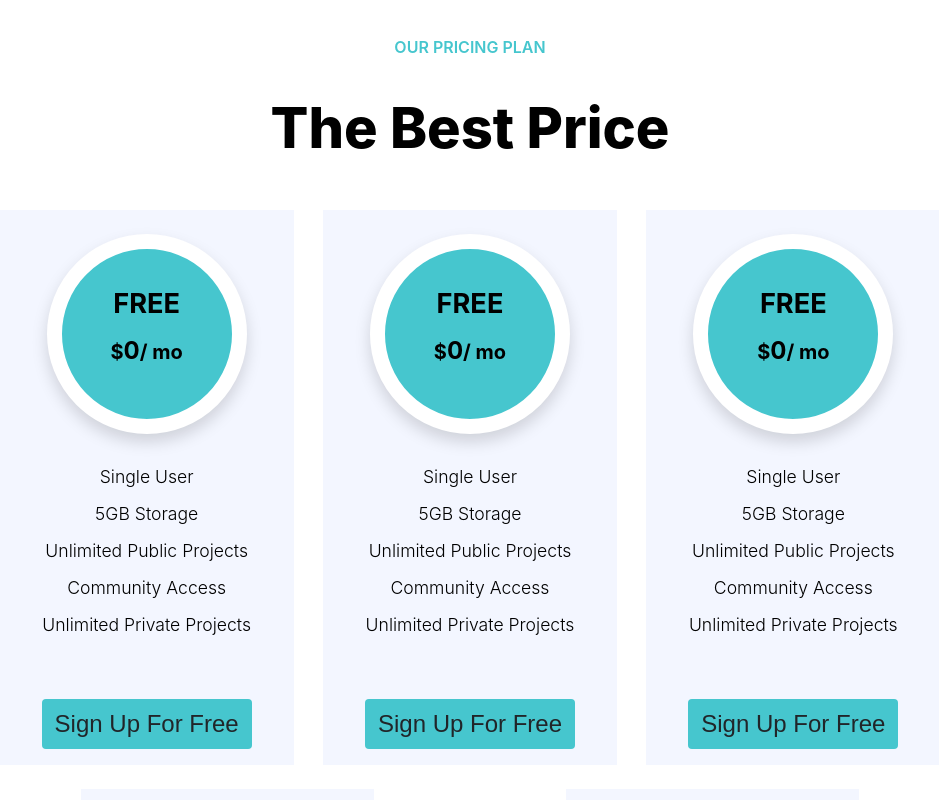
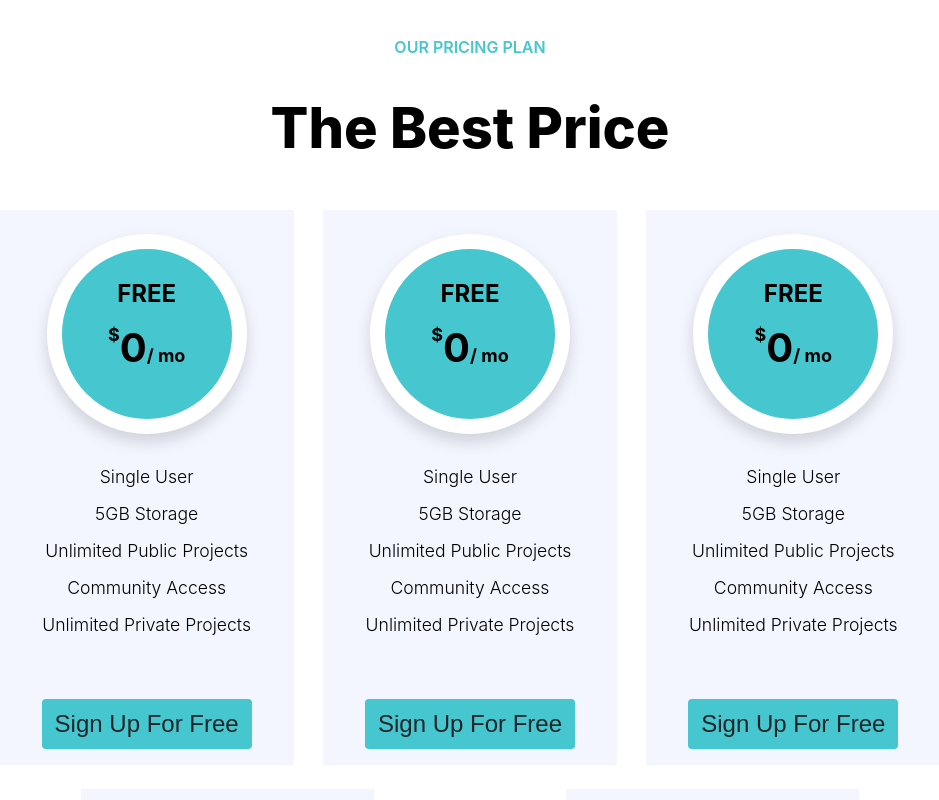
Before and after one commit to aziz-20/projectx, a React (Create React App) app: page / in a window 1280 px wide. Shown: the top 800 px of the page, without its empty margins (170-1109 px from the left). Built offline with nearby package versions, Linux system fonts and the light colour scheme.

Commit message:
modified:   package.json 	modified:   src/component/PriseItem.js 	modified:   src/component/PriseList.js 	modified:   src/component/css/priseItem.css 	modified:   src/component/css/priseItemlist.css

```diff
--- a/package.json
+++ b/package.json
@@ -17,7 +17,7 @@
     "test": "react-scripts test",
     "eject": "react-scripts eject",
     "predeploy" : "npm run build",
-    "deploy" : "gh-pages -d build"
+    "deploy": "gh-pages -b master -d build"
   },
   "eslintConfig": {
     "extends": [
--- a/src/component/PriseItem.js
+++ b/src/component/PriseItem.js
@@ -12,7 +12,7 @@ function PriseItem({header,content,btn}) {
 
             <div className="prise-item-heder">
                 <h3>{header.title}</h3>
-                <h1><small>$</small>{header.price}<small>/{header.description}</small></h1>
+                <h1><span className="symbol">$</span>{header.price}<span>{"/" + header.description}</span></h1>
             </div>
             < div className="prise-item-body">
                 <dl>
--- a/src/component/PriseList.js
+++ b/src/component/PriseList.js
@@ -1,7 +1,7 @@
 import PriseItem from "./PriseItem";
 import "./css/priseItemlist.css";
 
-function PriceList() {
+function PriceList () {
     const items = [
         {
             header: {
@@ -54,7 +54,7 @@ function PriceList() {
         {
             header: {
                 title: 'FREE',
-                price: '0',
+                price: '110',
                 description: ' mo',
             },
             content: [
@@ -70,7 +70,7 @@ function PriceList() {
         {
             header: {
                 title: 'FREE',
-                price: '0',
+                price: '110',
                 description: ' mo',
             },
             content: [
@@ -84,16 +84,16 @@ function PriceList() {
 
         },
     ]
-    const listItems = items.map((item,index) => {
+
+    const listItems = items.map((item, index) => {
 
         console.log(item.header)
-        return <PriseItem key = {index} header = {item.header} content = {item.content} btn ={item.btn}/>
+        return <PriseItem key={index} header={item.header} content={item.content} btn={item.btn} />
     });
-
 
     return (
         <div className="prise-list">
-          {listItems}
+            {listItems}
         </div>
     );
 }
--- a/src/component/css/priseItem.css
+++ b/src/component/css/priseItem.css
@@ -25,14 +25,28 @@
 }
 
 .prise-item-heder>h3 {
-    font-size: 1.7rem ;
+    font-size: 1.5rem ;
     margin: 0 0 1rem;
 }
 
 .prise-item-heder>h1 {
     font-size: 1.5rem ;
     margin: 0 0 1rem;
+    line-height: 1.2;
+    font-size: 40px;
 }
+.prise-item-heder h1 > .symbol  {
+    vertical-align: top;
+    font-size: 18px;
+
+}
+.prise-item-heder h1 > span{
+
+    font-size: 18px;
+    ;
+
+}
+
 
 .prise-item-body>dl {
 
```
Also changed, not shown: src/component/css/priseItemlist.css (+0 -25 lines).
